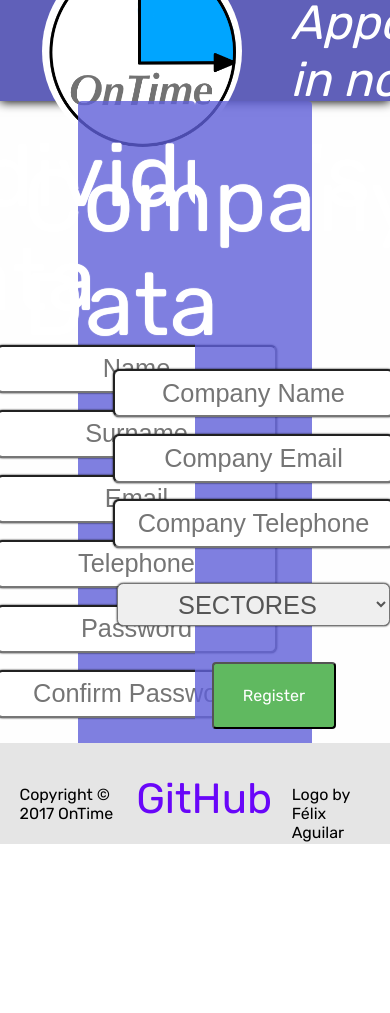
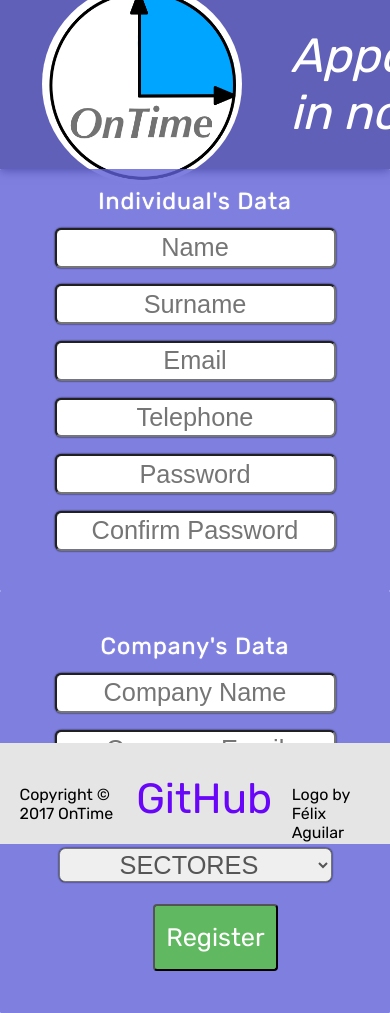
Before and after one commit to krauzeSD/OnTime, a PHP site: page /register.php?mode=company in a window 390 px wide; the page is wider, and only the part inside the window is pictured. Before the commit the page ends 844 px from the top of that part, so only its background shows below. Run offline with PHP 8.4, Linux system fonts and the light colour scheme; some web fonts are replaced.

Commit message:
Update ontime.css
Addition of mobile design for the register page.

```diff
--- a/ontime/ontime.css
+++ b/ontime/ontime.css
@@ -259,4 +259,24 @@
         font-size: 5.5em;
         margin-bottom: 1.5vh;
     }
+    .registerForm {
+        height: 100vh;
+        flex-direction: column;
+    }
+    .registerForm  .inputText{
+        height: 4vh;
+    }
+    .registerForm .box {
+        width: 100vw;
+        font-size: 0.5vh;
+    }
+    .registerForm #registerButton {
+        font-size: 3vh;
+
+    }
 }
+@media only screen and (max-height: 1000px){
+    #header {
+        height: 20vh;
+    }
+}
```
